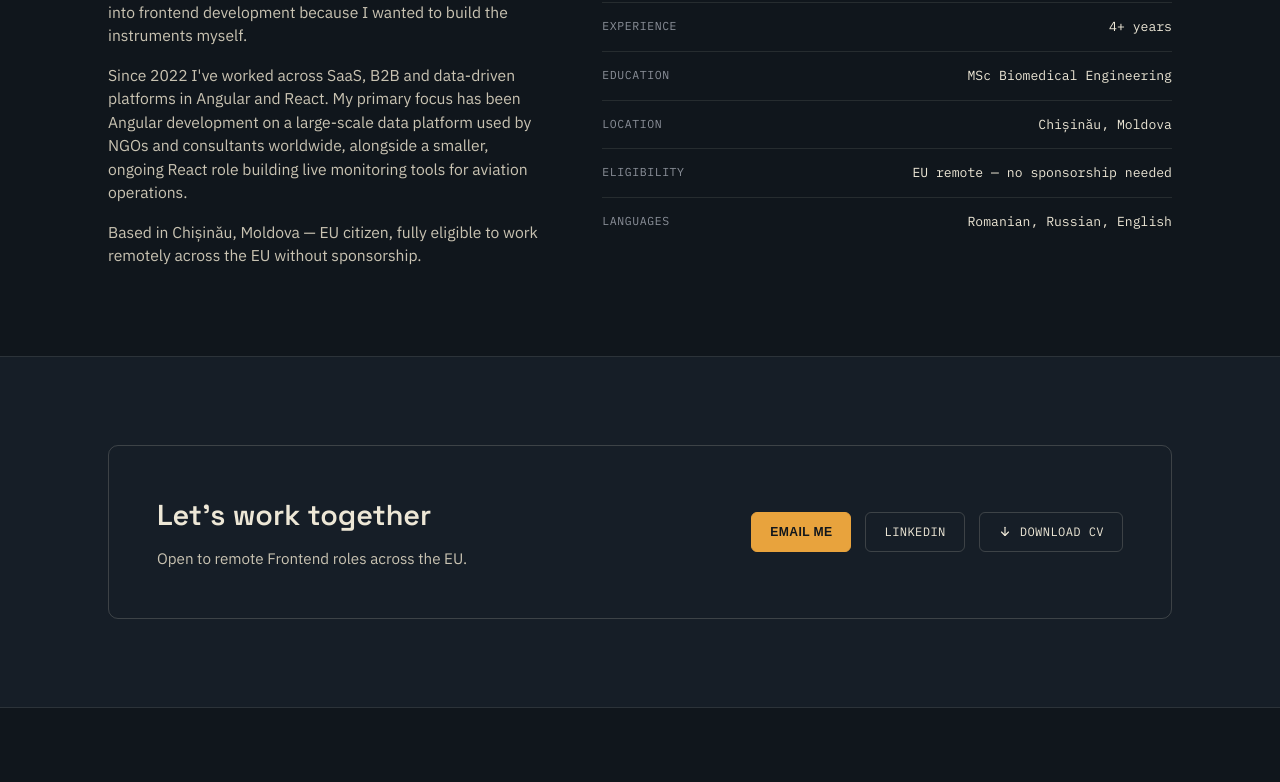
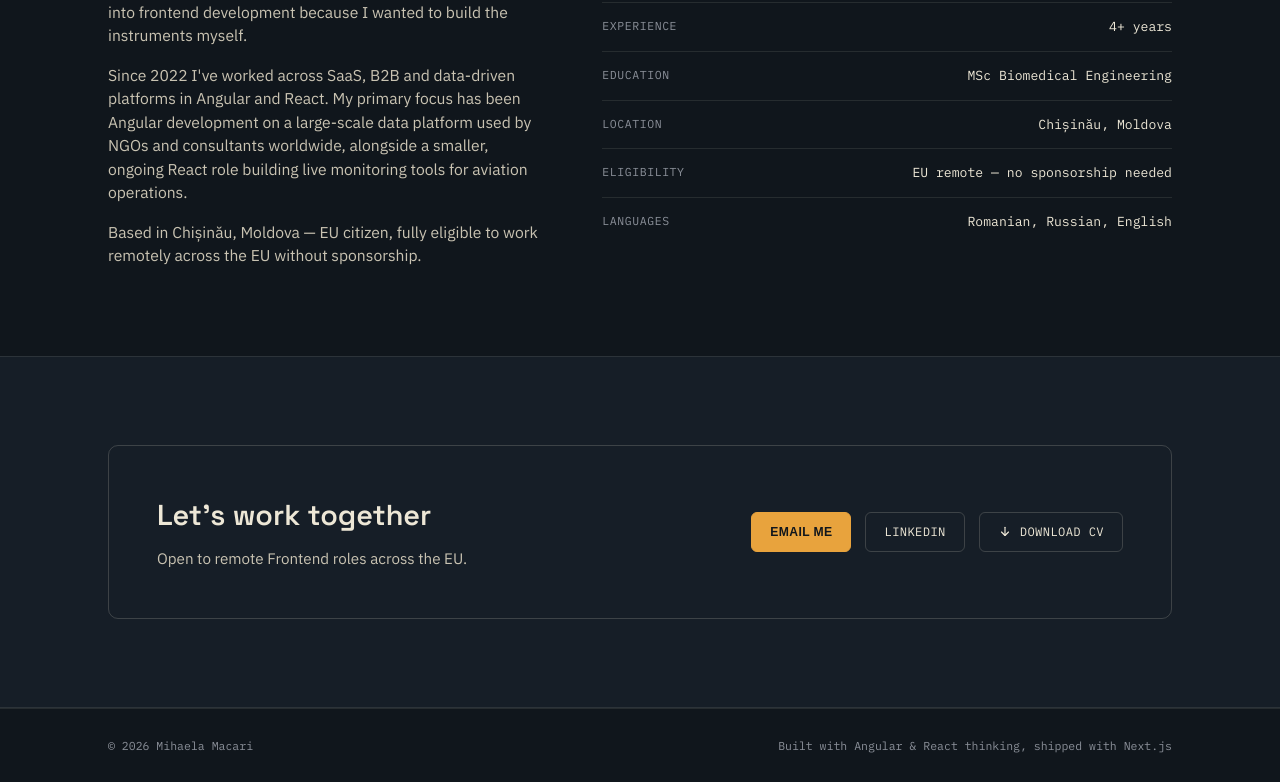
Before and after one commit to MikaelaMacari/portfolio, a Next.js app in the folder apps/web/: page /en in a window 1280 px wide. Shown: the part 996-1778 px from the top of the page. Before the commit the page ends 1704 px from the top, so only its background shows below. Built offline with nearby package versions, Linux system fonts and the light colour scheme; a web font is replaced by a local one.

Commit message:
Create Footer component

```diff
--- a/apps/web/src/app/[locale]/layout.tsx
+++ b/apps/web/src/app/[locale]/layout.tsx
@@ -3,6 +3,7 @@ import { notFound } from "next/navigation";
 import { NextIntlClientProvider, hasLocale } from "next-intl";
 import { getMessages, setRequestLocale } from "next-intl/server";
 
+import { Footer } from "@/components/footer/footer";
 import { Navbar } from "@/components/navbar/navbar";
 import { routing } from "@/i18n/routing";
 
@@ -43,6 +44,7 @@ export default async function LocaleLayout({
         <NextIntlClientProvider messages={messages}>
           <Navbar />
           {children}
+          <Footer />
         </NextIntlClientProvider>
       </body>
     </html>
--- /dev/null
+++ b/apps/web/src/components/footer/footer.tsx
@@ -0,0 +1,15 @@
+import { getTranslations } from "next-intl/server";
+
+export async function Footer() {
+  const t = await getTranslations("Footer");
+  const year = new Date().getFullYear();
+
+  return (
+    <footer className="border-t border-paper/10 py-7">
+      <div className="mx-auto flex max-w-[1120px] flex-wrap justify-between gap-2.5 px-7 font-mono text-[0.72rem] text-muted">
+        <span>{t("copyright", { year })}</span>
+        <span>{t("built")}</span>
+      </div>
+    </footer>
+  );
+}
--- a/apps/web/src/messages/en.json
+++ b/apps/web/src/messages/en.json
@@ -51,6 +51,10 @@
     "cv": "Download CV",
     "cvLabel": "Download CV as PDF"
   },
+  "Footer": {
+    "copyright": "© {year} Mihaela Macari",
+    "built": "Built with Angular & React thinking, shipped with Next.js"
+  },
   "Navbar": {
     "links": {
       "projects": "Projects",
--- a/apps/web/src/messages/ro.json
+++ b/apps/web/src/messages/ro.json
@@ -51,6 +51,10 @@
     "cv": "Descarcă CV",
     "cvLabel": "Descarcă CV în format PDF"
   },
+  "Footer": {
+    "copyright": "© {year} Mihaela Macari",
+    "built": "Construit cu gândire Angular & React, livrat cu Next.js"
+  },
   "Navbar": {
     "links": {
       "projects": "Proiecte",
--- a/apps/web/src/messages/ru.json
+++ b/apps/web/src/messages/ru.json
@@ -51,6 +51,10 @@
     "cv": "Скачать резюме",
     "cvLabel": "Скачать резюме в формате PDF"
   },
+  "Footer": {
+    "copyright": "© {year} Mihaela Macari",
+    "built": "Создано с мышлением Angular и React, реализовано на Next.js"
+  },
   "Navbar": {
     "links": {
       "projects": "Проекты",
```
